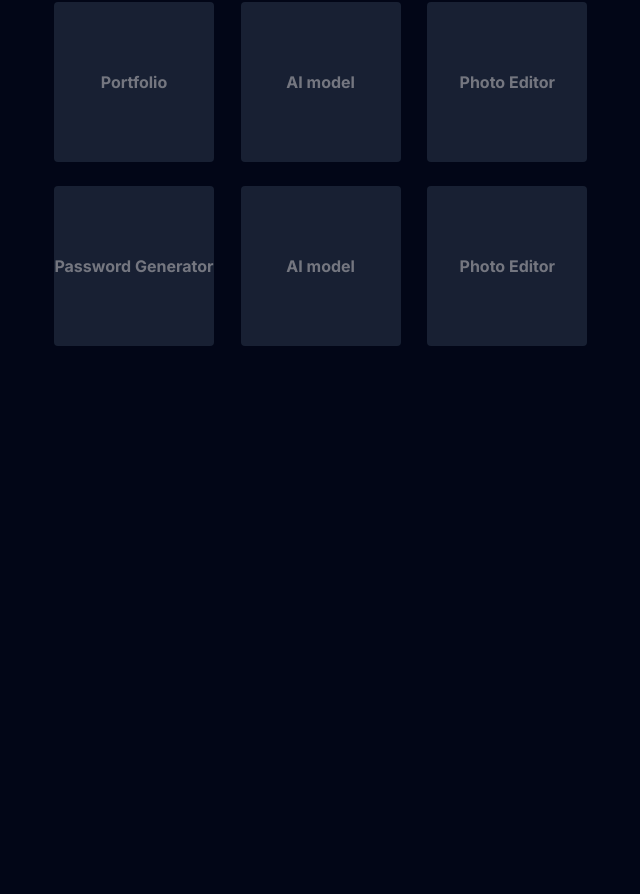
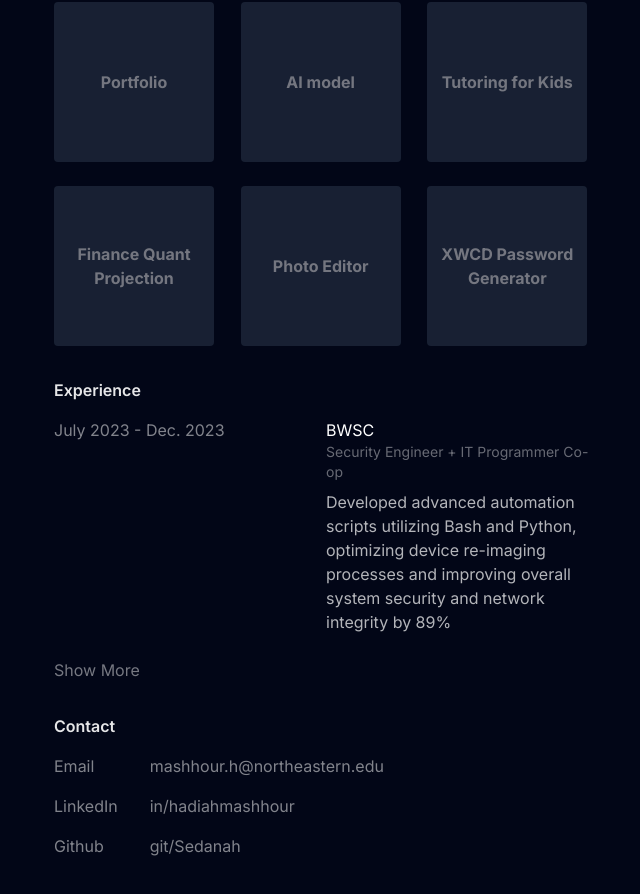
Before and after one commit to Sedanah/final-portfolio, a Next.js app: page / in a window 1280 px wide. Shown: the part 526-1420 px from the top of the page, without its empty margins (314-954 px from the left). Before the commit the page ends 936 px from the top, so only its background shows below. Built offline with nearby package versions, Linux system fonts and the light colour scheme.

Commit message:
Co-authored-by: David Oduneye <DOOduneye@users.noreply.github.com>

```diff
--- a/src/app/page.js
+++ b/src/app/page.js
@@ -1,61 +1,65 @@
 "use client";
-import Image from 'next/image';
-import Link from 'next/link';
-import { TypeAnimation } from 'react-type-animation';
-
+import Image from "next/image";
+import Link from "next/link";
+import { TypeAnimation } from "react-type-animation";
+import { useState } from "react";
 
 export default function Home() {
   return (
     <div className="max-w-xl mx-auto">
-      <header className="pt-16 pb-16 px-4 flex justify-between">
+      <header className="flex justify-between px-4 pt-16 pb-16">
         <Link href="/">
-          <h1 className="text-base font-semibold text-white">ap</h1>
+          <h1 className="text-base font-semibold text-white">*DARK MODE*</h1>
         </Link>
         <nav className="flex gap-4">
-          <Link href="/posts" className="text-white text-base font-semibold">
-            Writing
+          <Link href="https://emerald-kalina-14.tiiny.site" className="text-base font-semibold text-white">
+            Resume
           </Link>
-          <Link className="text-white text-base font-semibold" href="/#contact">
+          <Link className="text-base font-semibold text-white" href="/#contact">
             Contact
           </Link>
         </nav>
       </header>
       <main className="px-4">
         <section className="pb-16">
-          <h1 className="font-semibold text-4xl mb-4 text-white">
-          <span style={{ marginRight: '0.3em' }}>Hi, I'm</span>
+          <h1 className="mb-4 text-4xl font-semibold text-white">
+            <span style={{ marginRight: "0.3em" }}>Hi, I'm</span>
             <TypeAnimation
               sequence={[
                 // Same substring at the start will only be typed out once, initially
-        ' Sedanah',
+                " Sedanah",
                 2000,
-        ' a developer',
+                " a developer",
                 1000,
-        ' a designer',
+                " a designer",
                 1000,
               ]}
               wrapper="span"
               speed={25}
-      style={{ fontSize: '1em', display: 'inline-block' }}
+              style={{ fontSize: "1em", display: "inline-block" }}
               repeat={Infinity}
-
-    /> <br />
+            />{" "}
+            <br />
             <span className="text-white/60">
               Passionate about crafting digital experiences
             </span>
           </h1>
-          <p className="text-white/70 text-base leading-6">
-            Hey, I'm Hadiah, but go by Sedanah. I'm a student at Northeastern University majoring in Computer Science and Business with a concentration in Finance. Each past adventure fuels my passion and pushes me closer to creating impactful connections in the digital realm
+          <p className="text-base leading-6 text-white/70">
+            Hey, I'm Hadiah, but go by Sedanah. I'm a student at Northeastern
+            University majoring in Computer Science and Business with a
+            concentration in Finance. Each past adventure fuels my passion and
+            pushes me closer to creating impactful connections in the digital
+            realm
           </p>
         </section>
         <section className="pt-10 pb-16">
-        <h2 className="font-semibold text-base mb-4 text-white/90">Projects</h2>
+          <h2 className="mb-4 text-base font-semibold text-white/90">
+            Projects
+          </h2>
 
           {/* //div for projects  */}
 
-
-<div class= "grid gap-4 gap-y-6 grid-cols-3 grid-rows-2">
-
+          <div class="grid gap-4 gap-y-6 grid-cols-3 grid-rows-2">
             <button class="bg-[#334155] opacity-45 hover:bg-[#14b8a6] text-white font-bold items-center rounded w-40 h-40">
               Portfolio
             </button>
@@ -65,43 +69,123 @@ export default function Home() {
             </button>
 
             <button class="bg-[#334155] opacity-45  hover:bg-[#14b8a6] text-white font-bold items-center rounded w-40 h-40">
+              Tutoring for Kids
+            </button>
+
+            <button class="bg-[#334155] opacity-45 hover:bg-[#14b8a6] text-wrap text-align: justify break-words text-white font-bold  items-center rounded w-40 h-40">
+              Finance Quant Projection
+            </button>
+
+            <button class="bg-[#334155] opacity-45  hover:bg-[#14b8a6] text-white font-bold  items-center  rounded w-40 h-40">
               Photo Editor
             </button>
 
-<button class="bg-[#334155] opacity-45 hover:bg-[#14b8a6] text-wrap text-align: justify break-words text-white font-bold  items-center rounded w-40 h-40">
-  Password Generator
+            <button class="bg-[#334155] opacity-45   hover:bg-[#14b8a6] text-white font-bold items-center rounded w-40 h-40">
+              XWCD Password Generator
             </button>
-
-<button class="bg-[#334155] opacity-45  hover:bg-[#14b8a6] text-white font-bold  items-center  rounded w-40 h-40">
-  AI model
-</button>
-
-<button class="bg-[#334155] opacity-45   hover:bg-[#14b8a6] text-white font-bold items-center rounded w-40 h-40">
-  Photo Editor
-</button>
-
-
-
-
           </div>
 
+          {/* //experience section */}
 
+          <section className="py-8">
+            <h2 className="mb-4 text-base font-semibold text-white/90">
+              Experience
+            </h2>
+            <ExperienceSection />
 
+            <section className="py-8" id="contact">
+              <h2 className="mb-4 text-base font-semibold text-white/90">
+                Contact
+              </h2>
 
+              <div className="flex">
+                <div className="grid gap-4 grid-cols-content">
+                  <span className="text-white/50">Email</span>
+                  <span className="text-white/50">LinkedIn</span>
+                  <span className="text-white/50">Github</span>
+                </div>
 
+                <div className="grid gap-4 ml-8 grid-cols-content">
+                 <Link href="/" > <span className="text-white/50"> mashhour.h@northeastern.edu
+       </span> </Link>
 
+                  <Link href="https://www.linkedin.com/in/hadiahmashhour/" > <span className="text-white/50"> in/hadiahmashhour
+       </span> </Link>
 
-
-
-
-
-
-
-
-
+       <Link href=" https://github.com/Sedanah" > <span className="text-white/50"> git/Sedanah
+       </span> </Link>                </div>
+              </div>
+            </section>
+          </section>
         </section>
       </main>
+    </div>
+  );
+}
 
+export const ExperienceCard = ({ date, company, role, description, index }) => {
+  return (
+    <div className="grid items-start grid-cols-2">
+      <span className="text-white/50 ">{date}</span>
+      <div className="flex flex-col">
+        <span className="text-white">{company}</span>
+        <span className="text-sm text-white/40"> {role}</span>
+        <p className="mt-2 text-white/70 ">{description}</p>
       </div>
-     )
+    </div>
+  );
 };
+
+export const ExperienceSection = () => {
+  const [showAll, setShowAll] = useState(false);
+
+  const toggleShowAll = () => {
+    setShowAll(!showAll);
+  };
+
+  return (
+    <div className="space-y-6">
+      <ExperienceCard {...experiences[0]} />
+      {showAll &&
+        experiences
+          .slice(1)
+          .map((experience, index) => (
+            <ExperienceCard {...experience} key={index} index={index} />
+          ))}
+      <button onClick={toggleShowAll} className="text-white/50 animate-pulse animate-bounce">
+        {showAll ? "Show Less" : "Show More"}
+      </button>
+    </div>
+  );
+};
+
+const experiences = [
+  {
+    date: "July 2023 - Dec. 2023",
+    company: "BWSC",
+    role: "Security Engineer + IT Programmer Co-op",
+    description:
+      "Developed advanced automation scripts utilizing Bash and Python, optimizing device re-imaging processes and improving overall system security and network integrity by 89%",
+  },
+  {
+    date: "May 2022 - June. 2022",
+    company: "Harvard University",
+    role: "Software engineer intern",
+    description:
+      "Leveraged R and Python to process and analyze vast data sets, improving data processing efficiency by 75% and ensuring data integrity throughout the analysis process",
+  },
+  {
+    date: "May 2022 - June. 2022",
+    company: "YKK",
+    role: "Software engineer intern",
+    description:
+      "Collaborated on a UI redesign for better user-friendliness, reducing training time by 20%. Focused on bug fixes, testing, and documentation",
+  },
+  {
+    date: "May 2022 - June. 2022",
+    company: "MIST Atlanta",
+    role: "Front-End Development",
+    description:
+      "Revitalized MIST Atlanta’s website through advanced front-end development, resulting in a 60% surge in website traffic and a 45% increase in user engagement",
+  },
+];
```
Lines whose indentation alone changed are shown as unchanged.
